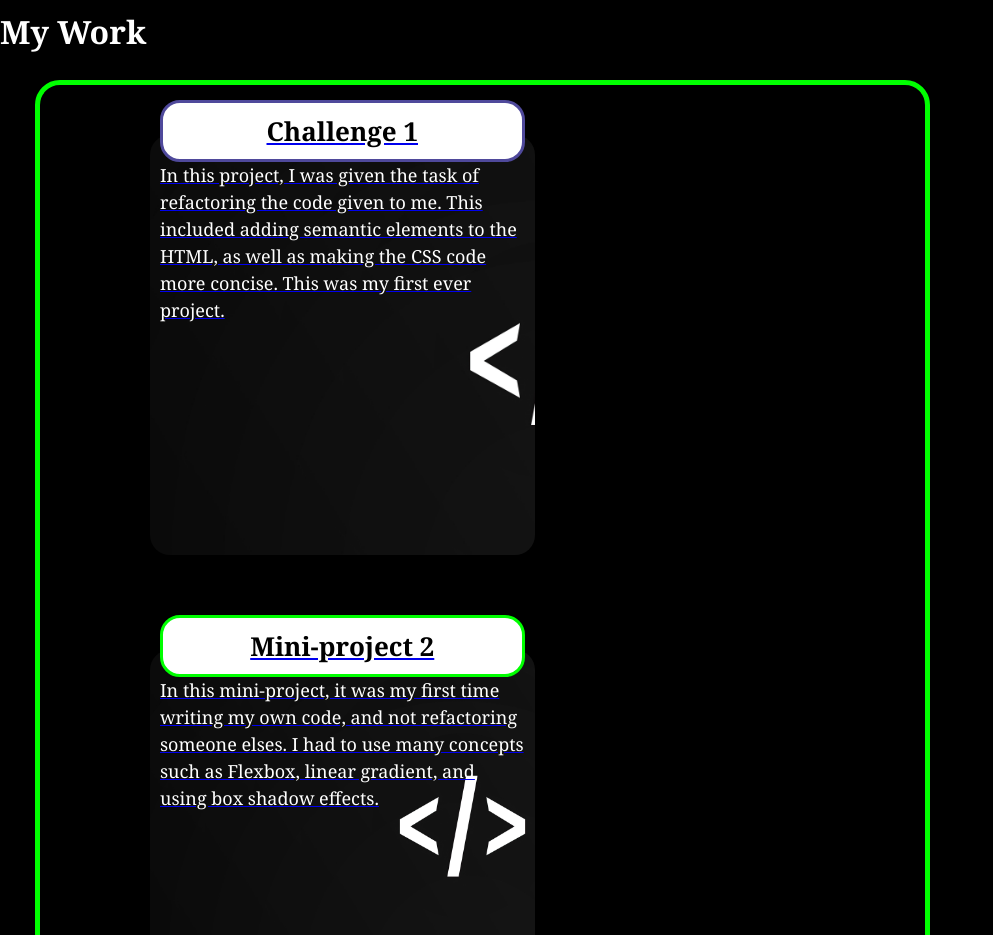
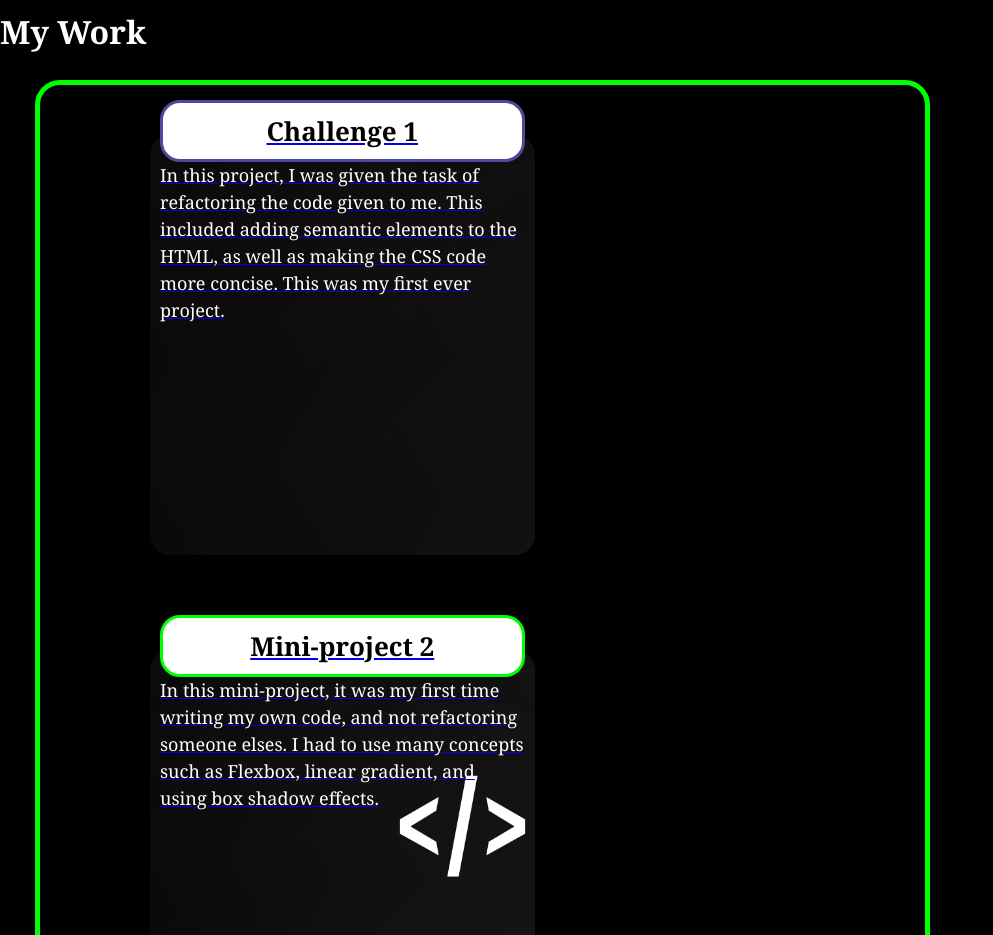
Before and after one commit to brandonelliott0530/Challenge-2, a plain HTML site: page index.html in a window 1280 px wide. Shown: the part 1940-2875 px from the top of the page, without its empty margins (0-993 px from the left). Drawn offline with Linux system fonts and the light colour scheme.

Commit message:
changed card 1 background

```diff
--- a/assets/style.css
+++ b/assets/style.css
@@ -109,7 +109,7 @@ article{
     width: 950px;
     height: 400px;
     background-image: url(wp8371852-minimal-code-wallpapers.jpg);
-    background-size: 800px;
+    background-size: 1000px;
     justify-content: center;
     margin-top: 45px;
     margin-bottom: 50px
```
